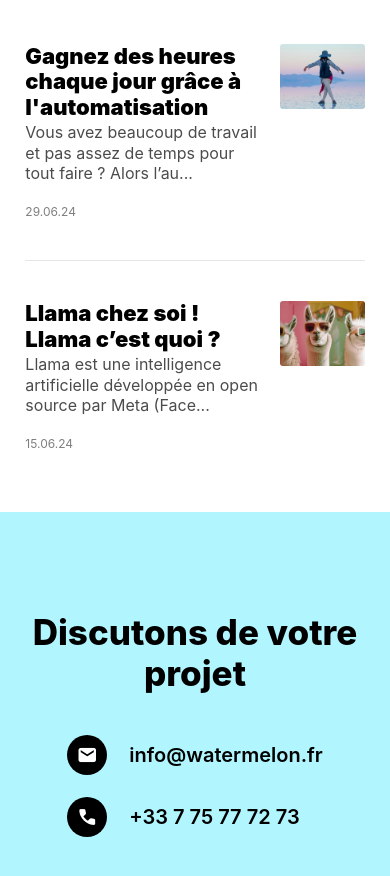
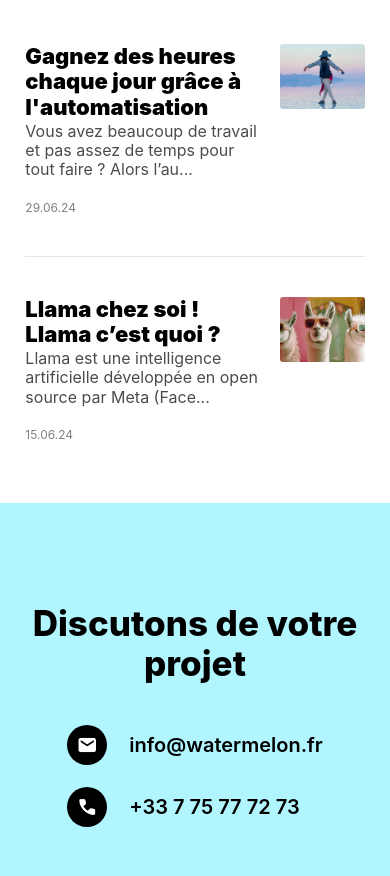
Before and after one commit to watermeloncool/watermelonfr, a plain HTML site: page index.html in a window 390 px wide. Shown: the part 860-1736 px from the top of the page. Drawn offline with nearby package versions, Linux system fonts and the light colour scheme.

Commit message:
Add files via upload

```diff
--- a/code/homepage.css
+++ b/code/homepage.css
@@ -41,7 +41,7 @@ radial-gradient(ellipse at 75% 75%, rgba(111, 0, 167, 0.3) 0% , black 50%);
   #articles .article .image {width:25%; height:65px; }
   #articles .article .titre {font-size:22px; font-weight:900; line-height:115%; }
   #articles .article .date {font-size:12px; }
-  #articles .article .texte {font-size:16px; margin:2px 0 20px 0; line-height:130%;}
+  #articles .article .texte {font-size:16px; margin:2px 0 20px 0; line-height:120%;}
 }
 
 /* page contact ------------------------------------------------------------------- */
```
